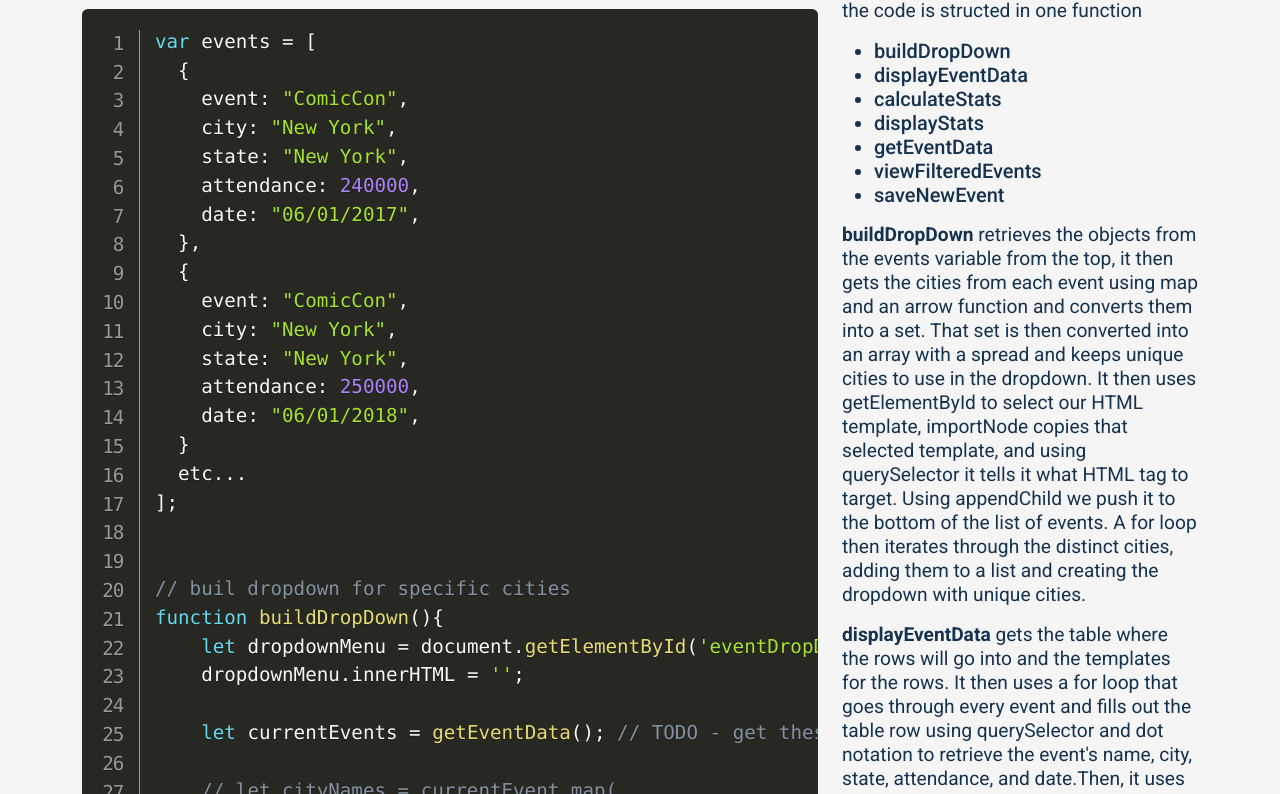
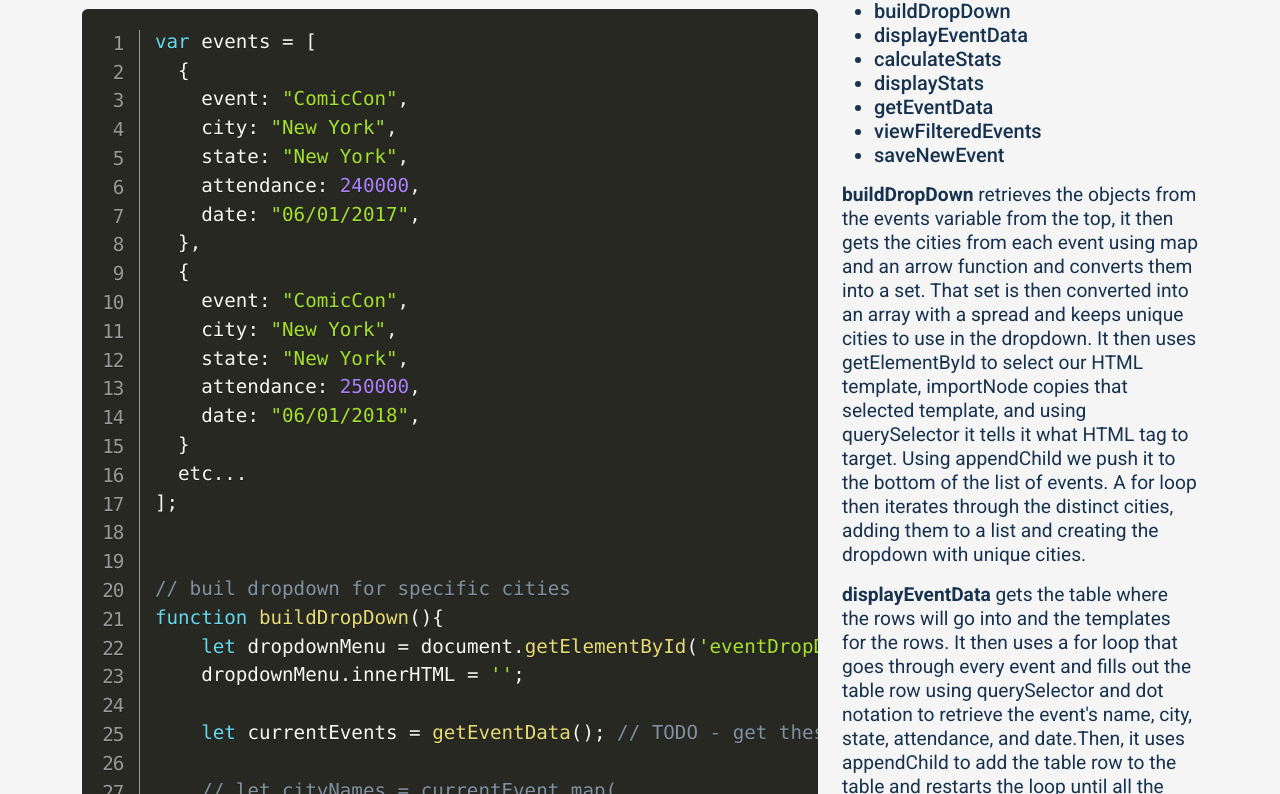
Before and after one commit to arreodan/event-planner, a plain HTML site: page code.html in a window 1280 px wide. Shown: the part 166-960 px from the top of the page. Drawn offline with nearby package versions, Linux system fonts and the light colour scheme; a web font is replaced by a local one.

Commit message:
removed line

```diff
--- a/code.html
+++ b/code.html
@@ -290,7 +290,6 @@ function saveNewEvent(){
             </pre>
         </div>
         <div class="col-12 col-lg-4">
-            <p>the code is structed in one function</p>
             <h5>
             <ul>
               <li>buildDropDown</li>
```
